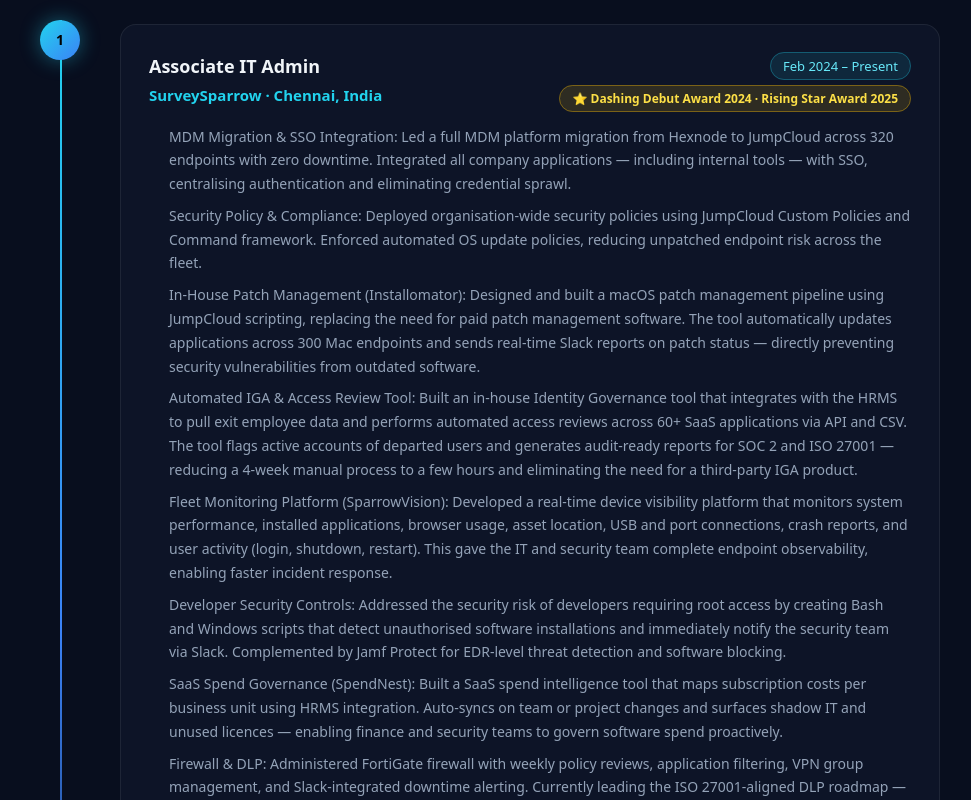
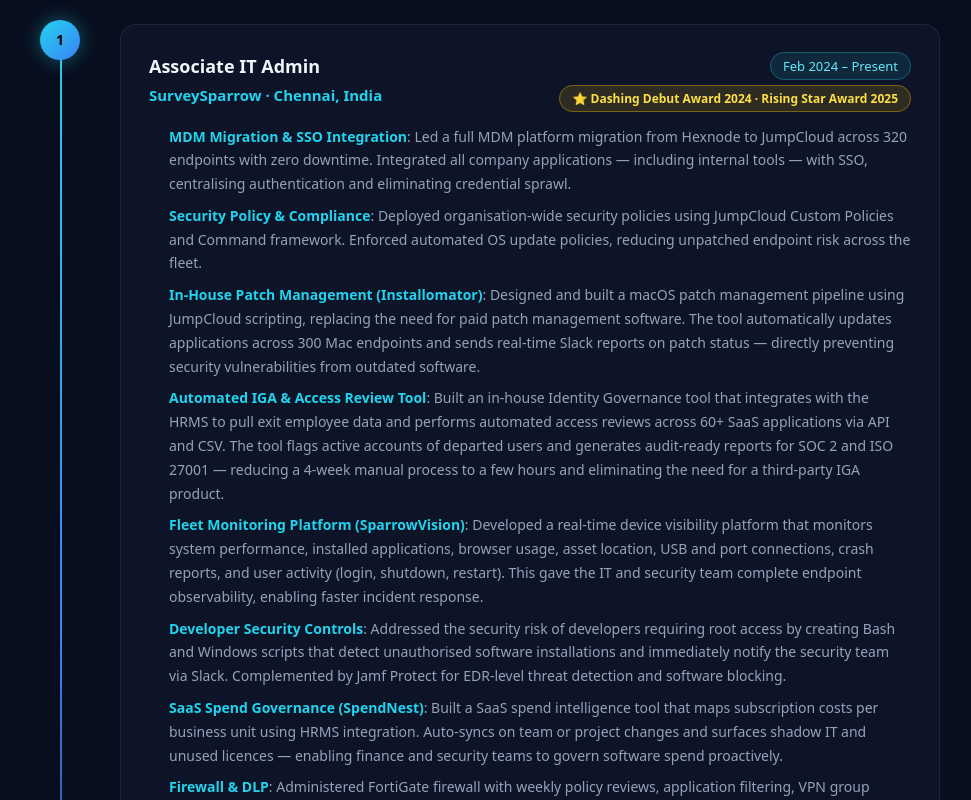
Before and after one commit to Taranitony/tarani_resume, a React (Vite) app: page / in a window 1280 px wide. Shown: the part 2340-3140 px from the top of the page, without its empty margins (150-1121 px from the left). Built offline with nearby package versions, Linux system fonts and the light colour scheme; no server answers.

Commit message:
feat: highlight bullet titles in cyan on site and bold in PDF

```diff
--- a/src/components/Experience.tsx
+++ b/src/components/Experience.tsx
@@ -64,11 +64,20 @@
                   </div>
 
                   <ul style={{ margin: '16px 0 0', padding: '0 0 0 20px', display: 'flex', flexDirection: 'column', gap: 8 }}>
-                    {job.highlights.map((h, j) => (
+                    {job.highlights.map((h, j) => {
+                      const colonIdx = h.indexOf(':')
+                      const hasTitle = colonIdx > 0 && colonIdx < 50
+                      return (
                       <li key={j} style={{ color: '#94a3b8', fontSize: 14, lineHeight: 1.7 }}>
-                        {h}
+                        {hasTitle ? (
+                          <>
+                            <span style={{ color: '#22d3ee', fontWeight: 700 }}>{h.slice(0, colonIdx)}</span>
+                            <span>{h.slice(colonIdx)}</span>
+                          </>
+                        ) : h}
                       </li>
-                    ))}
+                      )
+                    })}
                   </ul>
                 </div>
               </div>
```
Also changed, not shown: 1 other file (tests, documents, lock files or other folders).
